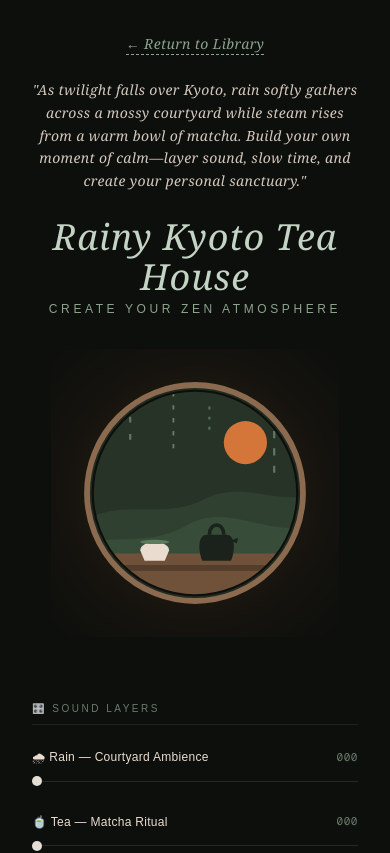
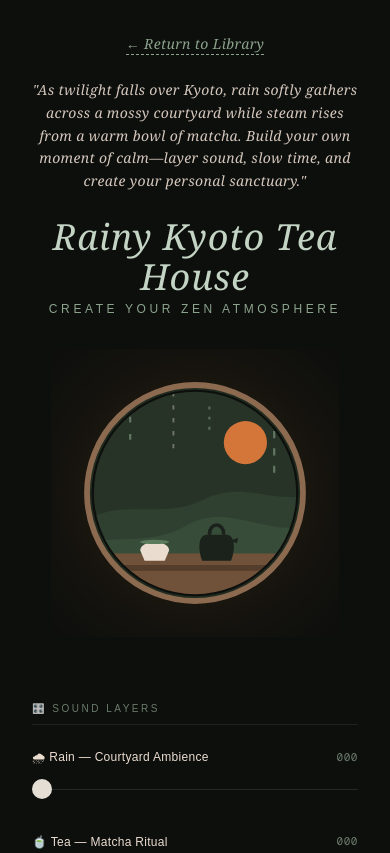
Before and after one commit to SleepGravity/scene-sound-mixer, a Next.js app: page /kyoto in a window 390 px wide. Shown: the top 853 px of the page. Built offline with nearby package versions, Linux system fonts and the light colour scheme.

Commit message:
style: optimize mobile responsive slider touch target

```diff
--- a/app/kyoto/page.tsx
+++ b/app/kyoto/page.tsx
@@ -139,12 +139,13 @@ export default function KyotoPage() {
   );
 }
 
-// 🎛️ 時尚拉桿組件渲染函數（內嵌極細軌道與細緻銀點樣式）
+// 🎛️ 時尚拉桿組件渲染函數（已優化行動端觸控與垂直間距，兼顧跨裝置美感）
 function mapChannels(list: any[], volumes: any, onChange: any) {
   return list.map((ch) => {
     const currentVal = volumes[ch.id];
     return (
-      <div key={ch.id} className="flex flex-col gap-2 group">
+      // 1. 【優化】把間距從 gap-2 微調大到 gap-3，並增加拉桿彼此的垂直間距，防止手指誤觸隔壁
+      <div key={ch.id} className="flex flex-col gap-3 group mb-2">
         <div className="flex justify-between items-center">
           <span className="text-xs text-[#ebdcd0] font-light tracking-wide group-hover:text-[#f0edf4] transition-colors duration-300">
             {ch.title}
@@ -153,7 +154,8 @@ function mapChannels(list: any[], volumes: any, onChange: any) {
             {currentVal.toString().padStart(3, '0')}
           </span>
         </div>
-        <div className="relative w-full h-4 flex items-center">
+        {/* 2. 【優化】將點擊觸控熱區高度從 h-4 提升到 h-6，手指更好抓，但視覺細線保持不變 */}
+        <div className="relative w-full h-6 flex items-center">
           {/* 客製化時尚拉桿樣式 */}
           <input
             type="range"
@@ -161,10 +163,13 @@ function mapChannels(list: any[], volumes: any, onChange: any) {
             max="100"
             value={currentVal}
             onChange={(e) => onChange(ch.id, parseInt(e.target.value))}
+            // 3. 【核心優化】手機端（預設）點點放大至 w-5 h-5 (20px)，電腦端 (md:) 自動還原成精緻的 w-2.5 h-2.5
             className="w-full h-[1px] bg-[#222a22] appearance-none outline-none cursor-pointer z-10
               [&::-webkit-slider-thumb]:appearance-none
-              [&::-webkit-slider-thumb]:w-2.5
-              [&::-webkit-slider-thumb]:h-2.5
+              [&::-webkit-slider-thumb]:w-5
+              [&::-webkit-slider-thumb]:h-5
+              md:[&::-webkit-slider-thumb]:w-2.5
+              md:[&::-webkit-slider-thumb]:h-2.5
               [&::-webkit-slider-thumb]:rounded-full
               [&::-webkit-slider-thumb]:bg-[#e4ded5]
               [&::-webkit-slider-thumb]:shadow-[0_0_0_0px_rgba(196,212,196,0.15)]
@@ -173,8 +178,10 @@ function mapChannels(list: any[], volumes: any, onChange: any) {
               hover:[&::-webkit-slider-thumb]:bg-[#ffffff]
               hover:[&::-webkit-slider-thumb]:shadow-[0_0_0_6px_rgba(196,212,196,0.1)]
 
-              [&::-moz-range-thumb]:w-2.5
-              [&::-moz-range-thumb]:h-2.5
+              [&::-moz-range-thumb]:w-5
+              [&::-moz-range-thumb]:h-5
+              md:[&::-moz-range-thumb]:w-2.5
+              md:[&::-moz-range-thumb]:h-2.5
               [&::-moz-range-thumb]:border-0
               [&::-moz-range-thumb]:rounded-full
               [&::-moz-range-thumb]:bg-[#e4ded5]
```
